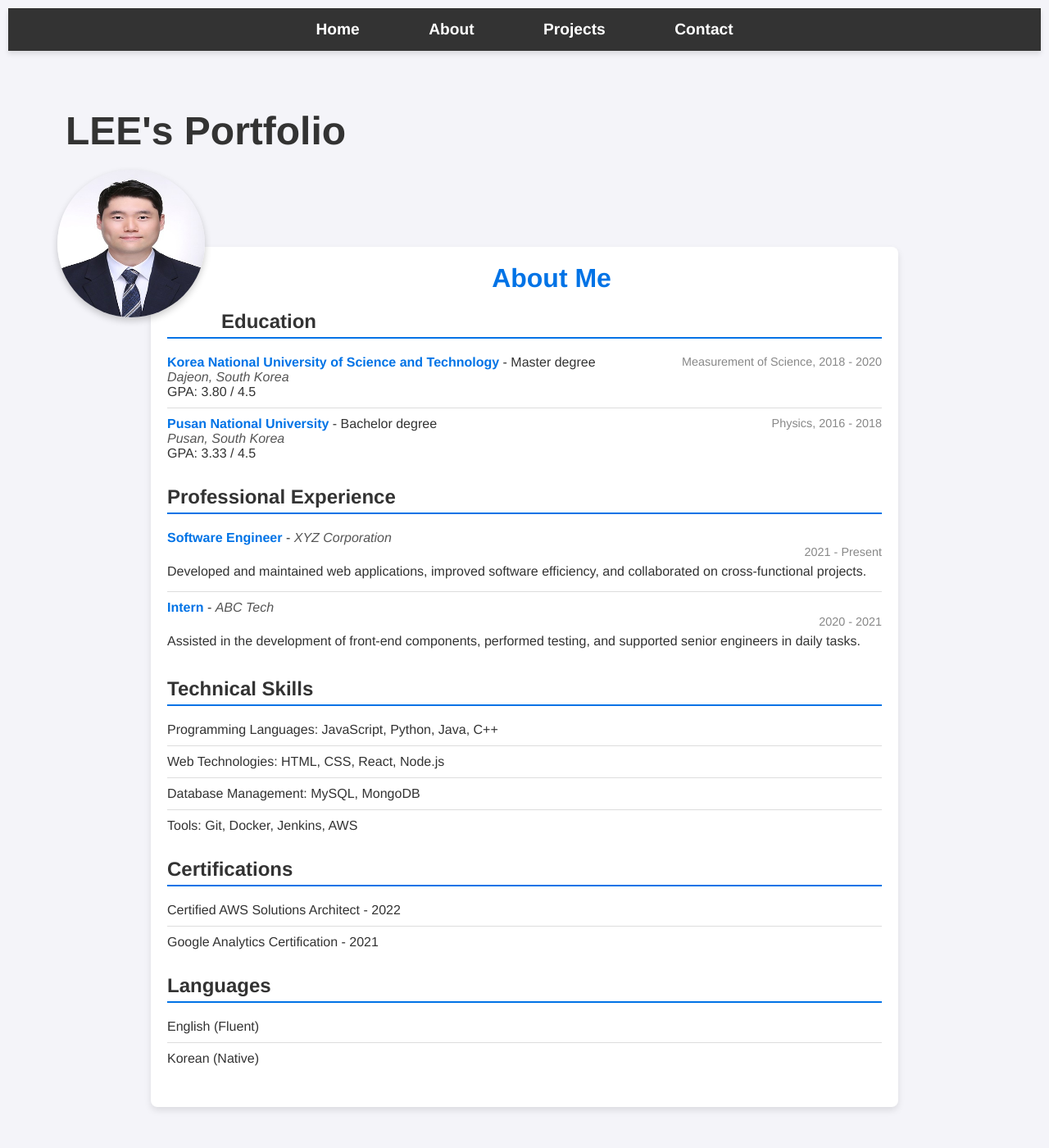
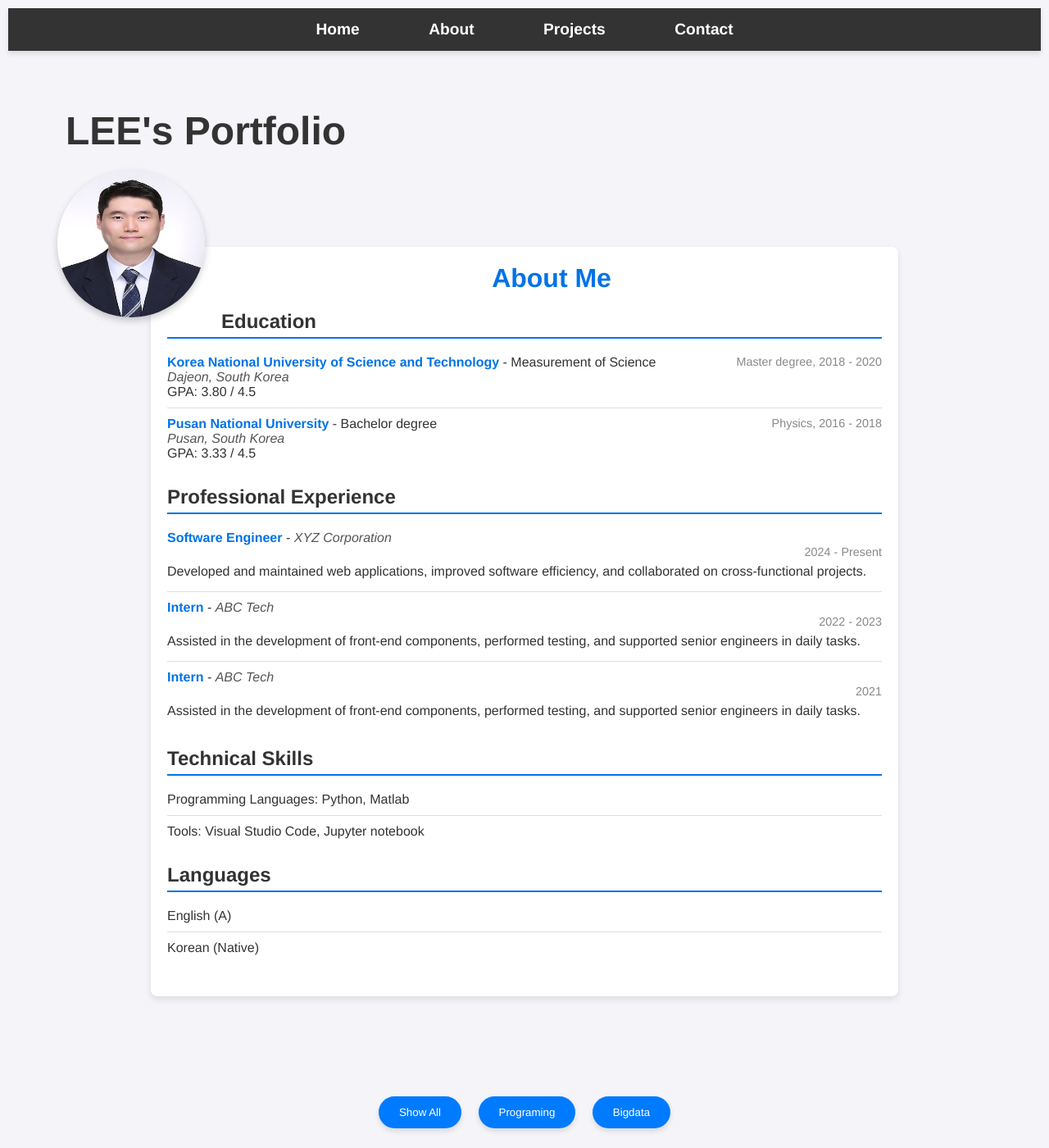
Before and after one commit to Yeonwoo-code/Portfolio, a Jekyll site: the page built from index.md, in a window 1280 px wide and 1400 px high. Shown: the whole window at 82% size. Built offline with Jekyll 4.4.1, drawn with Linux system fonts in a browser that asks for light colours.

Commit message:
Update about.html

```diff
--- a/_includes/about.html
+++ b/_includes/about.html
@@ -5,13 +5,13 @@
     <h2>Education</h2>
     <ul>
       <li>
-        <strong>Korea National University of Science and Technology</strong> - Master degree
-        <span> Measurement of Science, 2018 - 2020</span><br>
+        <strong> Korea National University of Science and Technology</strong> - Measurement of Science
+        <span> Master degree, 2018 - 2020 </span><br>
         <em> Dajeon, South Korea</em><br>
         GPA: 3.80 / 4.5
       </li>
       <li>
-        <strong>Pusan National University</strong> - Bachelor degree
+        <strong> Pusan National University </strong> - Bachelor degree
         <span> Physics, 2016 - 2018</span><br>
         <em> Pusan, South Korea</em><br>
         GPA: 3.33 / 4.5
@@ -24,12 +24,17 @@
     <ul>
       <li>
         <strong>Software Engineer</strong> - <em>XYZ Corporation</em><br>
-        <span>2021 - Present</span><br>
+        <span>2024 - Present</span><br>
         <p>Developed and maintained web applications, improved software efficiency, and collaborated on cross-functional projects.</p>
       </li>
       <li>
         <strong>Intern</strong> - <em>ABC Tech</em><br>
-        <span>2020 - 2021</span><br>
+        <span>2022 - 2023</span><br>
+        <p>Assisted in the development of front-end components, performed testing, and supported senior engineers in daily tasks.</p>
+      </li>
+      <li>
+        <strong>Intern</strong> - <em>ABC Tech</em><br>
+        <span> 2021 </span><br>
         <p>Assisted in the development of front-end components, performed testing, and supported senior engineers in daily tasks.</p>
       </li>
     </ul>
@@ -38,25 +43,15 @@
   <section>
     <h2>Technical Skills</h2>
     <ul>
-      <li>Programming Languages: JavaScript, Python, Java, C++</li>
-      <li>Web Technologies: HTML, CSS, React, Node.js</li>
-      <li>Database Management: MySQL, MongoDB</li>
-      <li>Tools: Git, Docker, Jenkins, AWS</li>
-    </ul>
-  </section>
-
-  <section>
-    <h2>Certifications</h2>
-    <ul>
-      <li>Certified AWS Solutions Architect - 2022</li>
-      <li>Google Analytics Certification - 2021</li>
+      <li>Programming Languages: Python, Matlab </li>
+      <li>Tools: Visual Studio Code, Jupyter notebook </li>
     </ul>
   </section>
 
   <section>
     <h2>Languages</h2>
     <ul>
-      <li>English (Fluent)</li>
+      <li>English (A)</li>
       <li>Korean (Native)</li>
     </ul>
   </section>
```
